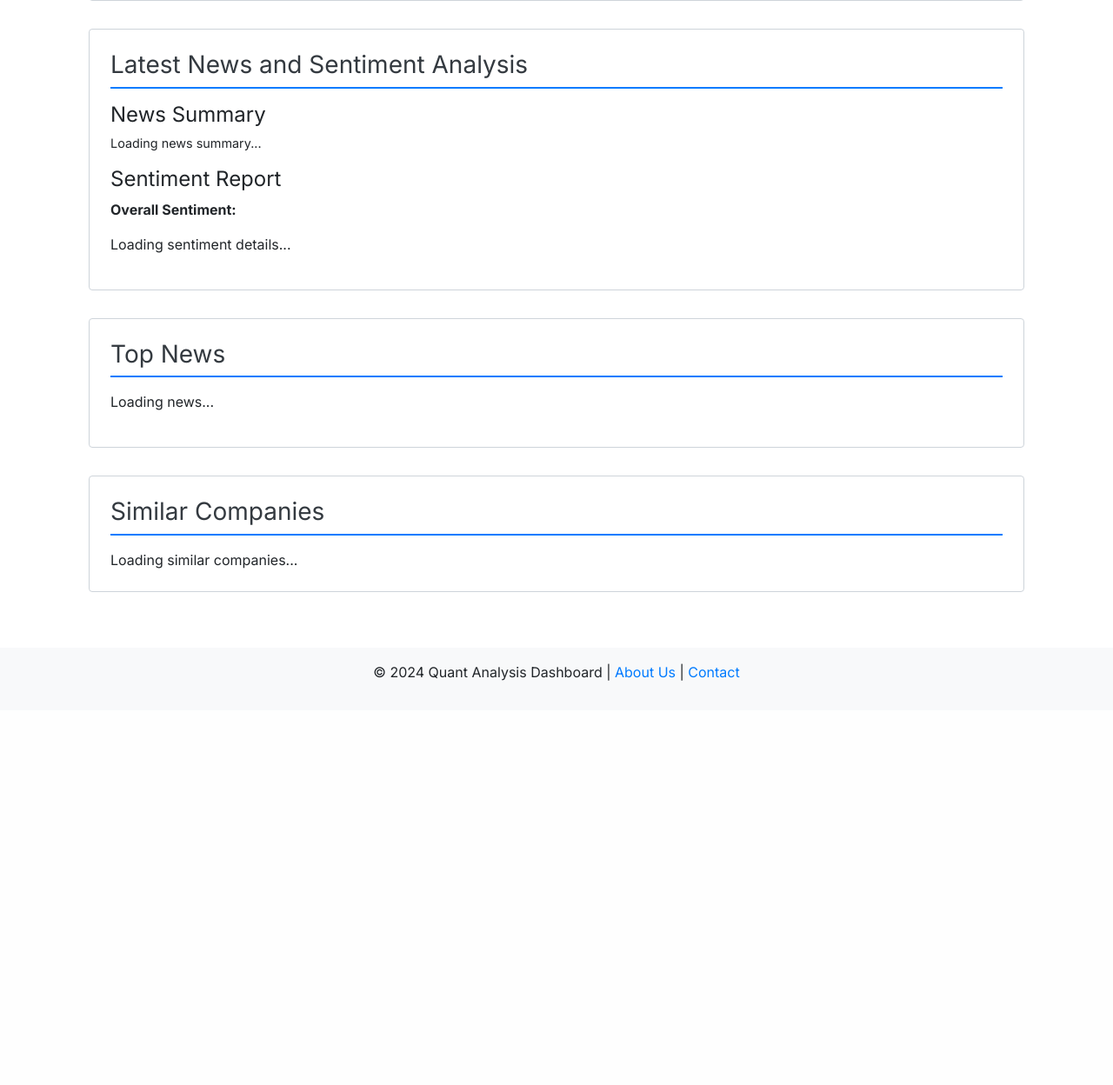
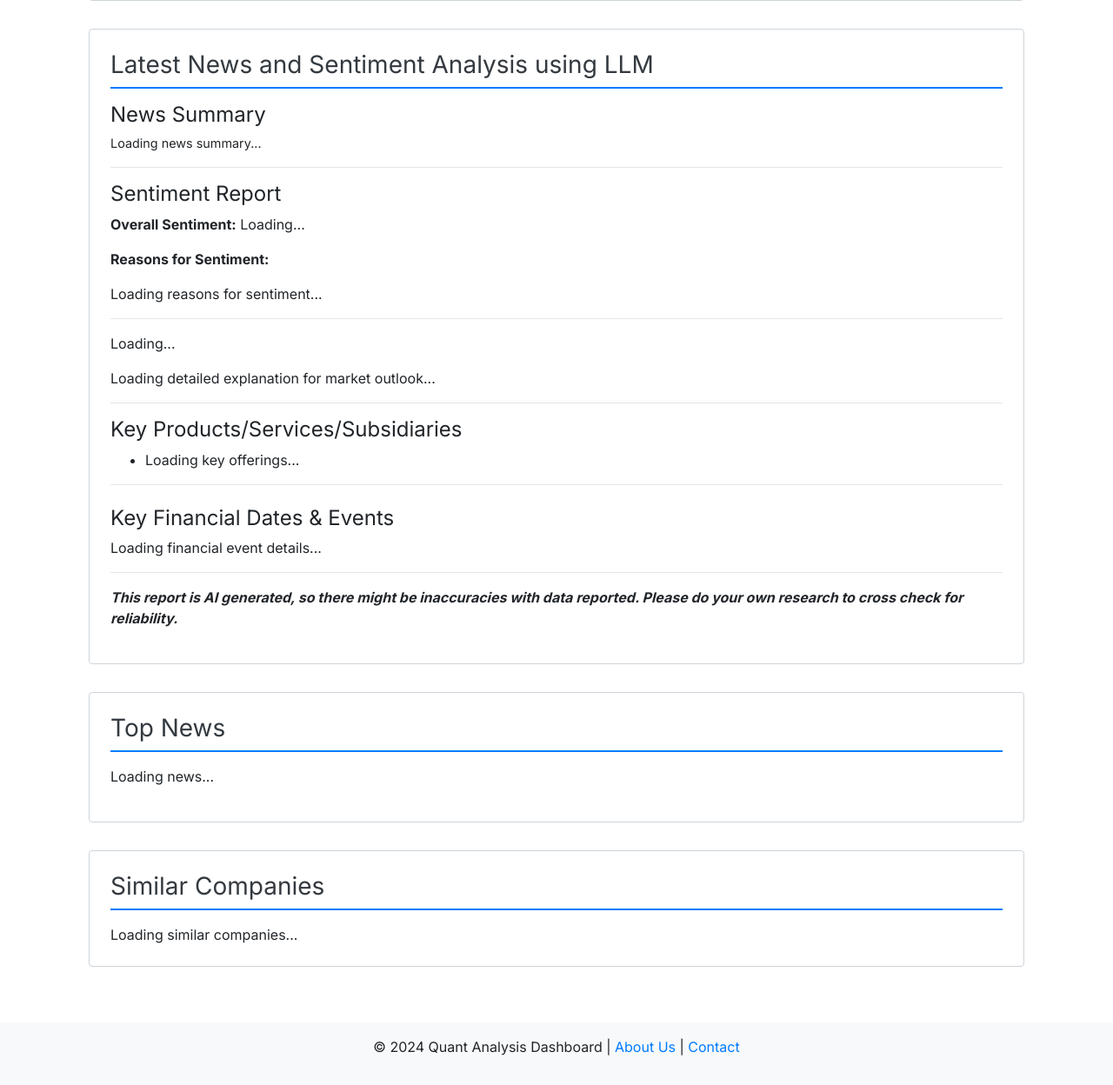
Before and after one commit to 232431E/FYPQuantAnalysis, a Flask app: page /company/1 in a window 1280 px wide. Shown: the part 689-1937 px from the top of the page at 87% size. Before the commit the page ends 1472 px from the top, so only its background shows below. Run offline with Flask 3, Linux system fonts and the light colour scheme; some libraries are stand-ins or nearby versions.

Commit message:
Phase 3: CompanyDetailsPage (LLM)
Fine-tuned LLM response received from LLM, display of response from LLM.  Added more fields/data that LLM can give with context of the company news, industry and what the LLM has searched.

```diff
--- a/frontend/static/js/company_details.js
+++ b/frontend/static/js/company_details.js
@@ -70,6 +70,7 @@
     }
 }
 
+// fetchSentimentAnalysis might not be relevant as replaced with updateLLMReport
 function fetchSentimentAnalysis(companyId) {
     console.log(`[DEBUG - Frontend] fetchSentimentAnalysis called for companyId: ${companyId}`);
     $.ajax({
@@ -116,13 +117,12 @@
     });
 }
 
-// Function to determine sentiment class for styling
 function getSentimentClass(sentiment) {
     if (sentiment && typeof sentiment === 'string') {
         const lowerSentiment = sentiment.toLowerCase();
         if (lowerSentiment.includes('positive') || lowerSentiment.includes('optimistic')) {
             return 'sentiment-positive';
-        } else if (lowerSentiment.includes('negative')) {
+        } else if (lowerSentiment.includes('negative') || lowerSentiment.includes('bearish')) { // Added 'bearish'
             return 'sentiment-negative';
         } else if (lowerSentiment.includes('neutral') || lowerSentiment.includes('mixed') || lowerSentiment.includes('cautious')) {
             return 'sentiment-neutral';
@@ -131,65 +131,86 @@
     return ''; // Default or unknown sentiment
 }
 
-// Function to fetch and display ALL LLM Report data (News Summary, Sentiment, Outlook, Explanation)
 function updateLLMReport(companyId) {
     console.log(`[DEBUG - Frontend] updateLLMReport called for companyId: ${companyId}`);
     $.ajax({
-        url: `/api/llm/sentiment/${companyId}`, // This endpoint is returning {"report": { ... }} as per your latest log
+        url: `/api/llm/sentiment/${companyId}`,
         method: 'GET',
-        dataType: 'json', // Ensures jQuery parses the response as JSON
+        dataType: 'json',
         success: function (data) {
             console.log("[DEBUG - Frontend] updateLLMReport - Received raw data from backend:", data);
-
-            // *******************************************************************
-            // CRITICAL FIX: Access the 'report' object within the received 'data'
-            const report = data.report;
-            // *******************************************************************
-
-            console.log("[DEBUG - Frontend] updateLLMReport - Parsed report data (how JS sees it):", report);
-
-            // Validate that the essential fields exist within the 'report' object
-            if (report && report.overall_news_summary && report.brief_overall_sentiment && report.market_outlook && report.detailed_explanation) {
-
-                // 1. Update News Summary Section
-                // Target the div with id="newsBrief" in your HTML
+            const report = data.report; // Access the nested 'report' object
+            console.log("[DEBUG - Frontend] updateLLMReport - Parsed report data (after accessing 'report' key):", report);
+            if (report && report.overall_news_summary && report.brief_overall_sentiment &&
+                report.reasons_for_sentiment && report.market_outlook &&
+                report.detailed_explanation && report.key_offerings !== undefined && // Check for existence for key_offerings
+                report.financial_dates !== undefined) { // Check for existence for financial_dates
                 $('#newsBrief').html(`<p><strong>Overall News Summary:</strong> ${report.overall_news_summary}</p>`);
-                console.log("[DEBUG - Frontend] News Summary updated to:", report.overall_news_summary);
-
-                // 2. Update the main 'Overall Sentiment' display
-                // Target the span with id="newsSentiment" in your HTML
-                $('#newsSentiment').text(report.brief_overall_sentiment)
-                    .removeClass('sentiment-positive sentiment-negative sentiment-neutral') // Clear previous classes
+                console.log("[DEBUG - Frontend] News Summary updated.");
+                $('#briefOverallSentimentText').html(report.brief_overall_sentiment) // Use .html() as it might contain HTML for score explanation
+                    .removeClass('sentiment-positive sentiment-negative sentiment-neutral')
                     .addClass(getSentimentClass(report.brief_overall_sentiment));
-                console.log("[DEBUG - Frontend] Brief Overall Sentiment updated to:", report.brief_overall_sentiment);
-
-                // 3. Update the 'Sentiment Report' section with Market Outlook and Detailed Explanation
-                // Target the div with id="sentimentDetails" in your HTML
-                $('#sentimentDetails').html(`
-                    <p><strong>Market Outlook:</strong> ${report.market_outlook}</p>
-                    <p><strong>Detailed Explanation:</strong></p>
-                    <div>${report.detailed_explanation}</div>
-                    <p><strong>This report is AI generated so please do your own research and take this as a pinch of salt.</strong></p>
-                    `);
-                console.log("[DEBUG - Frontend] Market Outlook updated to:", report.market_outlook);
-                console.log("[DEBUG - Frontend] Detailed Explanation updated.");
+                console.log("[DEBUG - Frontend] Brief Overall Sentiment updated.");
+                $('#reasonsForSentimentContent').html(`<div>${report.reasons_for_sentiment}</div>`);
+                console.log("[DEBUG - Frontend] Reasons for Sentiment updated.");
+                $('#marketOutlookContent').html(`<strong>Market Outlook:</strong> ${report.market_outlook}`) // Use .html()
+                    .removeClass('sentiment-positive sentiment-negative sentiment-neutral')
+                    .addClass(getSentimentClass(report.market_outlook));
+                console.log("[DEBUG - Frontend] Market Outlook updated.");
+                $('#detailedExplanationContent').html(`<div>${report.detailed_explanation}</div>`);
+                console.log("[DEBUG - Frontend] Detailed Explanation (Market Outlook) updated.");
+                const keyOfferingsList = $('#keyOfferingsList');
+                keyOfferingsList.empty();
+                if (Array.isArray(report.key_offerings) && report.key_offerings.length > 0) {
+                    report.key_offerings.forEach(item => {
+                        keyOfferingsList.append(`<li>${item}</li>`);
+                    });
+                } else {
+                    keyOfferingsList.append(`<li>No key products/services/subsidiaries identified.</li>`);
+                }
+                console.log("[DEBUG - Frontend] Key Offerings updated.");
+                const financialDatesList = $('#financialDatesList');
+                financialDatesList.empty(); // Clear previous content
+                if (Array.isArray(report.financial_dates) && report.financial_dates.length > 0) {
+                    $('#financialDatesContent').html('<p>Here are some key financial events and their potential impact:</p>'); // Add introductory text
+                    report.financial_dates.forEach(event => {
+                        financialDatesList.append(`
+                            <li>
+                                <strong>Date:</strong> ${event.date || 'N/A'}<br>
+                                <strong>Event:</strong> ${event.event || 'N/A'}<br>
+                                <strong>Impact:</strong> ${event.impact || 'No impact explanation.'}
+                            </li>
+                        `);
+                    });
+                } else {
+                    $('#financialDatesContent').html('<p>No significant upcoming or recent financial events identified.</p>');
+                }
+                console.log("[DEBUG - Frontend] Financial Dates updated.");
 
                 console.log("[DEBUG - Frontend] All sentiment report fields updated successfully.");
 
             } else {
-                console.warn("[DEBUG - Frontend] updateLLMReport - Essential report data is missing or incomplete. Data:", report);
-                // Fallback for missing data
+                console.warn("[DEBUG - Frontend] updateLLMReport - Essential report data is missing or incomplete. Data received:", data, "Parsed report object:", report);
                 $('#newsBrief').html('<p>News summary unavailable.</p>');
-                $('#newsSentiment').text('Sentiment analysis unavailable.');
-                $('#sentimentDetails').html('<p>Sentiment details unavailable. Data structure incorrect or incomplete.</p>');
+                $('#briefOverallSentimentText').html('Sentiment analysis unavailable.');
+                $('#reasonsForSentimentContent').html('<p>Reasons for sentiment unavailable.</p>');
+                $('#marketOutlookContent').html('<p>Market outlook unavailable.</p>');
+                $('#detailedExplanationContent').html('<p>Detailed explanation for market outlook unavailable.</p>');
+                $('#keyOfferingsList').html('<li>Key offerings unavailable.</li>');
+                $('#financialDatesContent').html('<p>Financial event details unavailable.</p>');
+                $('#financialDatesList').empty(); // Ensure list is empty too
             }
         },
         error: function (xhr, status, error) {
             console.error("[ERROR - Frontend] updateLLMReport - AJAX Error:", status, error, xhr);
-            // Fallback for AJAX errors
             $('#newsBrief').html('<p>Error loading news summary.</p>');
-            $('#newsSentiment').text('Error loading sentiment analysis.');
-            $('#sentimentDetails').html('<p>Error loading sentiment details.</p>');
+            $('#briefOverallSentimentText').html('Error loading sentiment analysis.');
+            $('#reasonsForSentimentContent').html('<p>Error loading reasons for sentiment.</p>');
+            $('#marketOutlookContent').html('<p>Error loading market outlook.</p>');
+            $('#detailedExplanationContent').html('<p>Error loading detailed explanation for market outlook.</p>');
+            $('#keyOfferingsList').html('<li>Error loading key offerings.</li>');
+            $('#financialDatesContent').html('<p>Error loading financial event details.</p>');
+            $('#financialDatesList').empty(); // Ensure list is empty too
         }
     });
 }
@@ -330,8 +351,8 @@
         const leftColumnData = {
             "Previous Close": financialData.close,
             "Open": financialData.open,
-            "Bid": financialData.bid || 'N/A',
-            "Ask": financialData.ask || 'N/A',
+            //"Bid": financialData.bid || 'N/A',
+            //"Ask": financialData.ask || 'N/A',
             "High": financialData.high || 'N/A',
             "Low": financialData.low || 'N/A',
             "Day's Range": `${financialData.low || 'N/A'} - ${financialData.high || 'N/A'}`,
@@ -389,27 +410,30 @@
     topNewsList.empty();
     console.log("[DEBUG] displayTopNews - companyNews:", companyNews);   // Debug: Log companyNews
     console.log("[DEBUG] displayTopNews - industryNews:", industryNews);   // Debug: Log industryNews
-
     let newsHTML = '';
-
     // Helper function to generate news item HTML
     function generateNewsItemHTML(news) {
+        // Ensure news.url is a string and not null/undefined
+        const newsUrl = news.url ? news.url : '#';
+        // Ensure news.source is an object before accessing .name
+        const sourceName = news.source && news.source.name ? news.source.name : 'Unknown Source';
+        // Format date safely
+        const publishedDate = news.publishedAt ? new Date(news.publishedAt).toLocaleDateString() : '';
         return `
             <div class="col-12 col-md-4 news-item">
                 <div class="card h-100">
                     <div class="card-body">
                         <h4 class="news-headline card-title">
-                            <a href="${news.url}" target="_blank" class="stretched-link">${news.title}</a>
+                            <a href="${newsUrl}" target="_blank" class="stretched-link">${news.title}</a>
                         </h4>
-                        <p class="news-origin card-subtitle mb-2 text-muted">${news.source ? news.source.name : 'Unknown Source'}</p>
+                        <p class="news-origin card-subtitle mb-2 text-muted">${sourceName}</p>
                         <p class="news-summary card-text three-line-clamp">${news.description || 'No summary available.'}</p>
-                        <p class="news-date card-text"><small class="text-muted">${news.publishedAt ? new Date(news.publishedAt).toLocaleDateString() : ''}</small></p>
+                        <p class="news-date card-text"><small class="text-muted">${publishedDate}</small></p>
                     </div>
                 </div>
             </div>
         `;
     }
-
     // Display Company News (Horizontal Scroll)
     if (companyNews && companyNews.length > 0) {
         newsHTML += '<div class="row"><div class="col-12"><h4 class="news-category">Company News</h4></div></div>';
@@ -418,11 +442,14 @@
             newsHTML += generateNewsItemHTML(news);
         });
         newsHTML += '</div>';
+    } else {
+        newsHTML += '<div class="row"><div class="col-12"><h4 class="news-category">Company News</h4><p>No recent news available for this company.</p></div></div>';
     }
-
     // Display Industry News (Rows of 3)
+    const companyIndustryElement = $('#companyIndustry'); // Assuming this ID holds the industry name
+    const currentIndustryName = companyIndustryElement.length > 0 ? companyIndustryElement.text() : 'the specified industry';
+    newsHTML += '<div class="row mt-4"><div class="col-12"><h4 class="news-category">Industry News</h4></div></div>';
     if (industryNews && industryNews.length > 0) {
-        newsHTML += '<div class="row mt-4"><div class="col-12"><h4 class="news-category">Industry News</h4></div></div>';
         newsHTML += '<div class="row">';
         for (let i = 0; i < industryNews.length; i++) {
             newsHTML += generateNewsItemHTML(industryNews[i]);
@@ -430,16 +457,16 @@
                 newsHTML += '</div><div class="row">';
             }
         }
+        // Close the last row div if it wasn't closed by the loop
         if (industryNews.length % 3 !== 0) {
             newsHTML += '</div>';
         }
-        newsHTML += '</div>'; // Close the last row.
+    } else {
+        newsHTML += `<div class="row"><div class="col-12"><p>No recent news available for ${currentIndustryName}.</p></div></div>`;
     }
-
     if ((!companyNews || companyNews.length === 0) && (!industryNews || industryNews.length === 0)) {
         newsHTML = '<div class="col-12">No recent news available.</div>';
     }
-
     topNewsList.html(newsHTML); // Use .html() to render the generated HTML
 }
 
--- a/frontend/templates/user/company_details.html
+++ b/frontend/templates/user/company_details.html
@@ -222,20 +222,48 @@
         </section>
 
         <section id="newsAnalysisSection" class="news-analysis">
-            <h3 class="section-title">Latest News and Sentiment Analysis</h3>
+            <h3 class="section-title">Latest News and Sentiment Analysis using LLM</h3>
             <div class="news-summary">
                 <h4>News Summary</h4>
                 <div id="newsBrief">
                     <p>Loading news summary...</p>
                 </div>
             </div>
+            <hr>
             <div class="sentiment-report">
                 <h4>Sentiment Report</h4>
-                <p><strong>Overall Sentiment:</strong> <span id="newsSentiment" class=""></span></p>
-                <div id="sentimentDetails">
-                    <p>Loading sentiment details...</p>
-                    </div>
+                <p><strong>Overall Sentiment:</strong> <span id="briefOverallSentimentText" class="">Loading...</span></p>
+                <div id="reasonsForSentimentSection">
+                    <p><strong>Reasons for Sentiment:</strong></p>
+                    <div id="reasonsForSentimentContent">Loading reasons for sentiment...</div>
+                </div>
+                <hr>
+                <p><strong></strong> <span id="marketOutlookContent">Loading...</span></p>
+                <div id="detailedExplanationContent">
+                    <p>Loading detailed explanation for market outlook...</p>
+                </div>
             </div>
+            <hr>
+            <div class="company-offerings">
+                <h4>Key Products/Services/Subsidiaries</h4>
+                <ul id="keyOfferingsList">
+                    <li>Loading key offerings...</li>
+                </ul>
+            </div>
+            <hr>
+            <div class="financial-dates-section mt-4">
+                <h4>Key Financial Dates & Events</h4>
+                <div id="financialDatesContent">
+                    <p>Loading financial event details...</p>
+                </div>
+                <ul id="financialDatesList">
+                    </ul>
+            </div>
+            <hr>
+            <p>
+                <b><i>This report is AI generated, so there might be inaccuracies with data reported.
+                    Please do your own research to cross check for reliability.</i></b>
+            </p>
         </section>
 
         <section id="topNewsSection" class="top-news-section">
```
Also changed, not shown: backend/routes/llm_routes.py (+25 -9 lines), backend/services/data_service.py (+6 -6 lines), backend/services/llm_service.py (+71 -32 lines).
